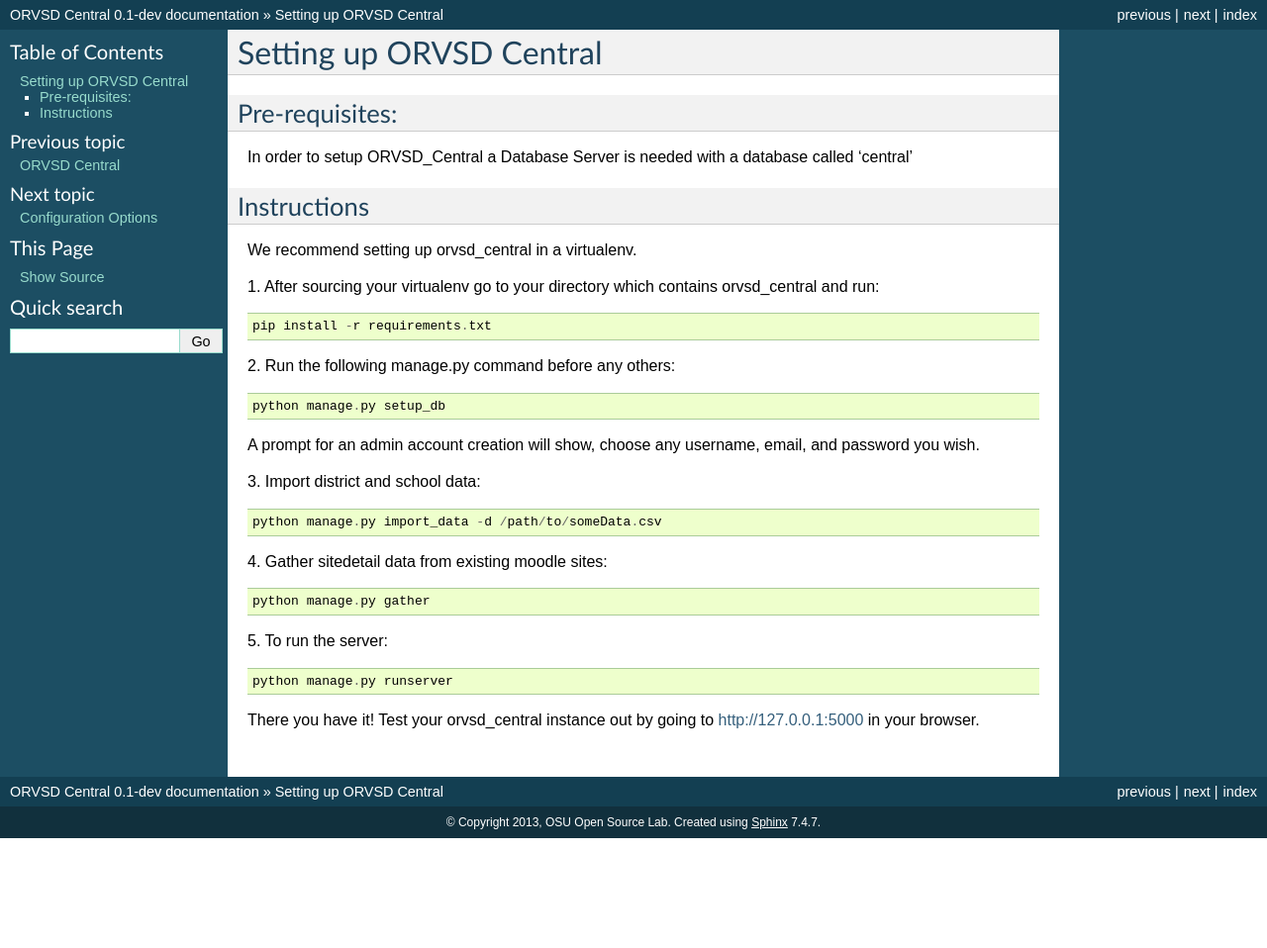
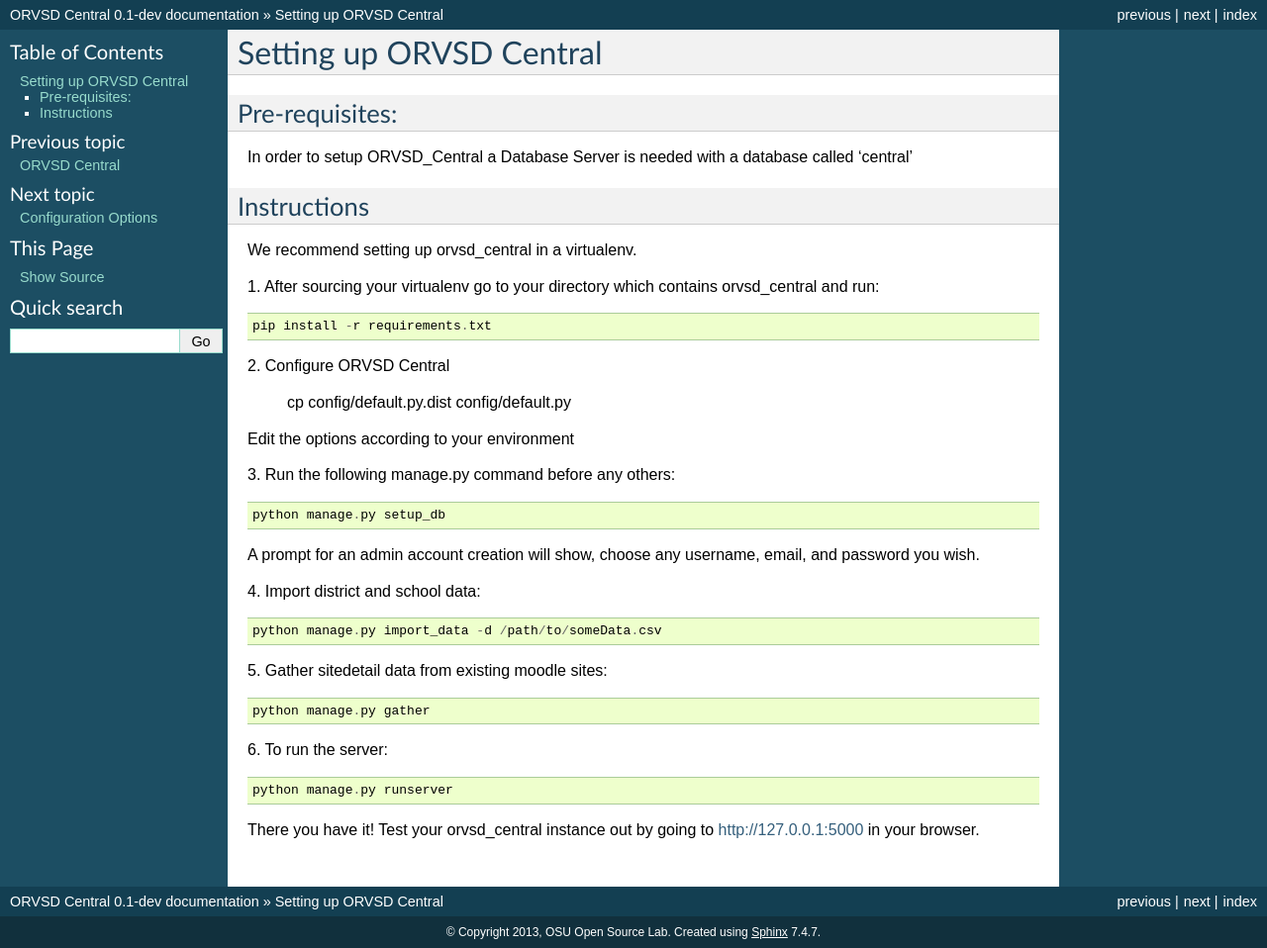
Before and after one commit to osuosl/orvsd_central, a Sphinx documentation site: the page built from docs/source/installation_instructions.rst, in a window 1280 px wide. Shown: the whole page at 99% size. Built offline with Sphinx 7.4.7, drawn with Linux system fonts in a browser that asks for light colours; pages that are not in the unit, such as notebooks, are missing from menus; before the commit the page ends 900 px from its top, so only the background shows below that.

Commit message:
add docs for configuration
refs #118

```diff
--- a/docs/source/installation_instructions.rst
+++ b/docs/source/installation_instructions.rst
@@ -14,25 +14,31 @@
 
     pip install -r requirements.txt
 
-\2. Run the following manage.py command before any others::
+\2. Configure ORVSD Central
+
+    cp config/default.py.dist config/default.py
+
+Edit the options according to your environment
+
+\3. Run the following manage.py command before any others::
 
     python manage.py setup_db
 
 A prompt for an admin account creation will show, choose any
 username, email, and password you wish.
 
-\3. Import district and school data::
+\4. Import district and school data::
 
     python manage.py import_data -d /path/to/someData.csv
 
 .. This instruction isn't complete until we find a way so the user doesn't need
     download the .csv file.
 
-\4. Gather sitedetail data from existing moodle sites::
+\5. Gather sitedetail data from existing moodle sites::
 
     python manage.py gather
 
-\5. To run the server::
+\6. To run the server::
 
     python manage.py runserver
 
```
